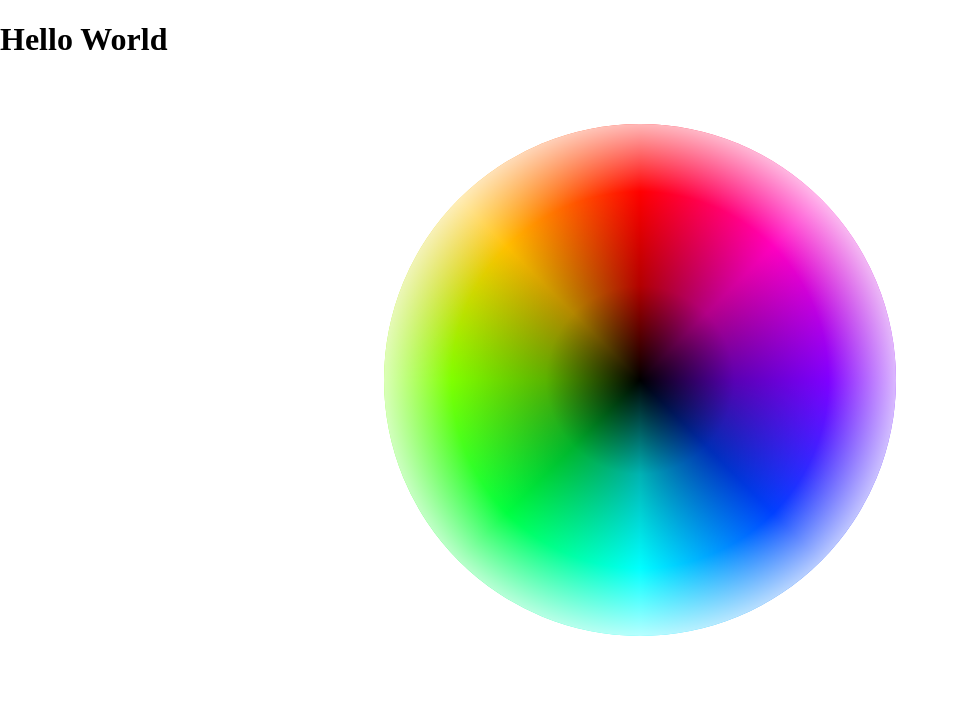
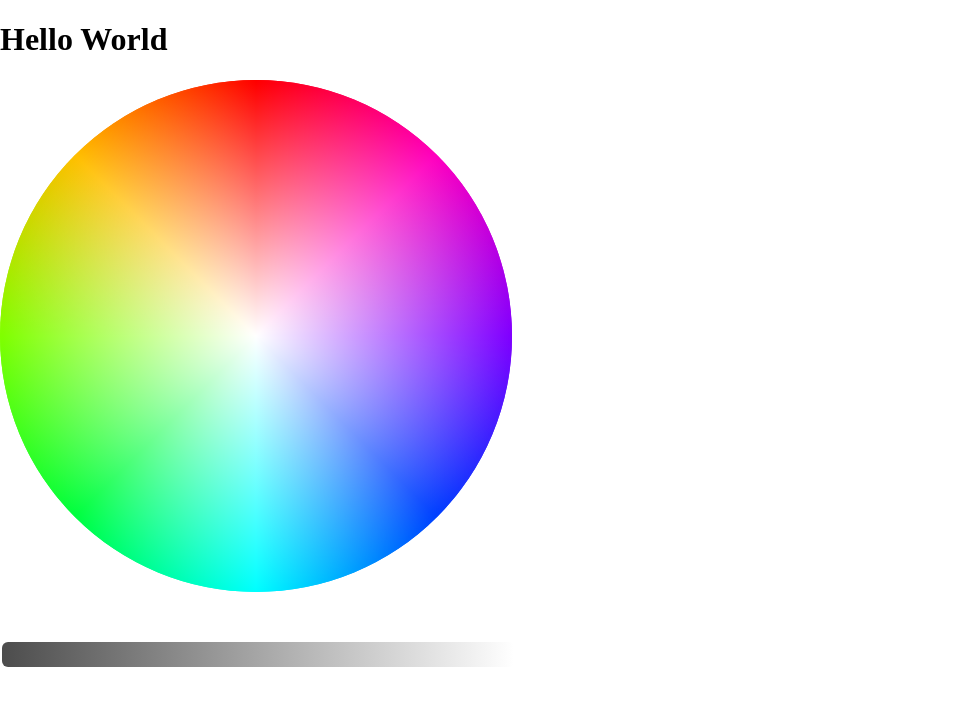
Before and after one commit to avedyer/hexx, a React (Create React App) app: page / in a window 1280 px wide. Shown: the top 706 px of the page, without its empty margins (0-959 px from the left). Built offline with nearby package versions, Linux system fonts and the light colour scheme.

Commit message:
color wheel with capability to read pixel value, and slider to adjust lightness

```diff
--- a/src/App.css
+++ b/src/App.css
@@ -4,7 +4,11 @@ body {
   width: 100vw;
   height: 100vh;
   background-color: hsla(0, 0%, 0%, 0%);
-  overflow: hidden;
+}
+
+img {
+  display: inline-block;
+  object-fit: contain;
 }
 
 #root {
@@ -20,11 +24,20 @@ body {
 }
 
 #wheel-container {
-  width: 600px;
-  height: 600px;
-  margin: auto;
+  width: 512px;
+  height: 512px;
   position: relative;
   background-color: transparent;
+}
+
+#html-wheel {
+  width: 100%;
+  height: 100%;
+}
+
+#wheel-container canvas {
+  width: 100%;
+  height: 100%;
 }
 
 #wheel {
@@ -67,12 +80,16 @@ body {
   z-index: 2;
 }
 
-#filter.saturation {
-  background-image: radial-gradient(hsl(0, 0%, 50%) 0%, transparent 78%);
+#filter {
+  background-image: radial-gradient(hsl(0, 0%, 100%) 0%, transparent 70%);
 }
 
-#filter.lightness {
-  background-image: radial-gradient(black 0%, hsla(0, 0%, 0%, 30%) 26%, transparent 52%, white 78%);
+#wheel-image {
+  position: absolute;
+  top: 50%;
+  left: 50%;
+  transform: translate(-50%, -50%);
+  z-index: 3;
 }
 
 .spoke {
@@ -84,3 +101,37 @@ body {
   height: 50%;
   transform-origin: 0% 100%;
 }
+
+.slidecontainer {
+  width: 512px;
+}
+
+/* The slider itself */
+.slider {
+  -webkit-appearance: none;
+  appearance: none;
+  width: 100%;
+  height: 25px;
+  background: linear-gradient(to right, black, white);
+  opacity: 0.7;
+  -webkit-transition: .2s;
+  transition: opacity .2s;
+  border-radius: 6px;
+}
+
+.slider:hover {
+  opacity: 1;
+}
+
+.slider::-webkit-slider-thumb {
+  -webkit-appearance: none;
+  appearance: none;
+}
+
+.slider::-moz-range-thumb, .slider::-webkit-slider-thumb {
+  width: 21px; /* Set a specific slider handle width */
+  height: 21px; /* Slider handle height */
+  background: transparent;
+  border: 4px ridge black;
+  cursor: pointer; /* Cursor on hover */
+}
--- a/src/controls.js
+++ b/src/controls.js
@@ -1,13 +1,17 @@
 import { useEffect, useState } from "react"
 
 import Wheel from "./wheel"
+import Slider from "./slider"
 
 function Controls() {
 
-  const [mode, setMode] = useState('lightness')
+  const [lightness, setLightness] = useState('100%')
 
   return (
-    <Wheel mode={mode}/>
+    <div>
+      <Wheel lightness={lightness}/>
+      <Slider passValue={setLightness}/>
+    </div>
   )
 }
 export default Controls
--- /dev/null
+++ b/src/slider.js
@@ -0,0 +1,17 @@
+import { useState, useEffect } from "react"
+
+export default function Slider(props) {
+
+  const [value, setValue] = useState(100)
+
+  function handleChange(e) {
+    console.log(e.type);
+    props.passValue(`${e.target.value}%`)
+  }
+
+  return (
+    <div class="slidecontainer">
+      <input type="range" defaultValue="100" min="1" max="100" className="slider" id="myRange" onMouseUp={handleChange}/>
+    </div>
+  )
+}
--- a/src/wheel.js
+++ b/src/wheel.js
@@ -1,11 +1,72 @@
 import { cloneElement, useEffect, useState } from "react"
+import { createContext } from "react";
+import { useRef } from "react";
+
+import domtoimage from 'dom-to-image';
 
 function Wheel(props) {
 
+  const [rgba, setRgba] = useState()
+
+  const wheelEl = 'html-wheel', wheelImg = 'wheel-image';
+
+  useEffect(() => {
+
+    //Convert rendered color wheel to png and load it into an image element overlay
+
+    domtoimage.toPng(document.getElementById(wheelEl))
+      .then (function (dataUrl) {
+          let img = new Image();
+          img.crossOrigin = 'anonymous';
+          img.src = dataUrl;
+
+          document.getElementById(wheelImg).src = img.src
+      })
+      .catch(function (error) {
+          console.error('oops, something went wrong!', error);
+      });
+  });
+
+  function getCoords(e) {
+      // Returns coordinates of an event within an element
+      let rect = e.target.getBoundingClientRect();
+      let eX = e.clientX - rect.left;
+      let eY = e.clientY - rect.top;
+      return({x: eX, y: eY})
+  }
+
+  function getPixelColor(e, element) {
+
+    //Returns color of a pixel at event location in specified element, in RGBA format.
+
+    const coords = getCoords(e)
+
+    let img = document.getElementById(element);
+    let canvas = document.createElement('canvas');
+
+    canvas.width = img.width;
+    canvas.height = img.height;
+
+    canvas.getContext('2d').drawImage(img, 0, 0, img.width, img.height);
+
+    let pixelData = canvas.getContext('2d').getImageData(coords.x, coords.y, 1, 1).data;
+
+
+    return `rgba(${pixelData[0]}, ${pixelData[1]}, ${pixelData[2]}, ${pixelData[3] / 255})`
+  }
+
   return (
-    <div id="wheel-container">
-      <div id="wheel" className={props.mode}/>
-      <div id="filter" className={props.mode}/>
+    <div>
+      <div id="wheel-container">
+        <div id={wheelEl}>
+          <canvas id="wheel"/>
+          <canvas id="filter" style={{
+            backgroundImage: `radial-gradient(hsl(0, 0%, ${props.lightness}) 0%, transparent 70%)`
+          }}/>
+        </div>
+        <img id={wheelImg} onClick={(e) => setRgba(getPixelColor(e, wheelImg))}/>
+      </div>
+      <div id="color-display" style={{width: "48px", height: "48px", backgroundColor: rgba}} />
     </div>
   )
 }
```
